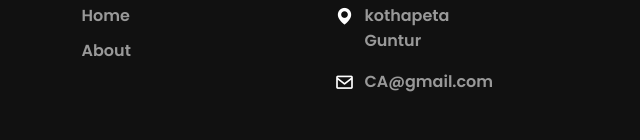
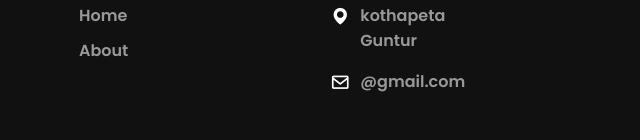
Before and after one commit to Thrinath-123/Day-26-Blog-Aggregator, a plain HTML site: page index.html in a window 1280 px wide. Shown: the part 1932-2072 px from the top of the page, 315-955 px from the left. Drawn offline with nearby package versions, Linux system fonts and the light colour scheme.

Commit message:
Update index.html

```diff
--- a/index.html
+++ b/index.html
@@ -116,7 +116,7 @@
                     </li>
                     <li>
                         <span><i class='bx bx-envelope' ></i></span>
-                        <p><a href="CA@gmail.com">CA@gmail.com</a></p>
+                        <p><a href="CA@gmail.com">@gmail.com</a></p>
                     </li>
                 </ul>
             </div>
```
